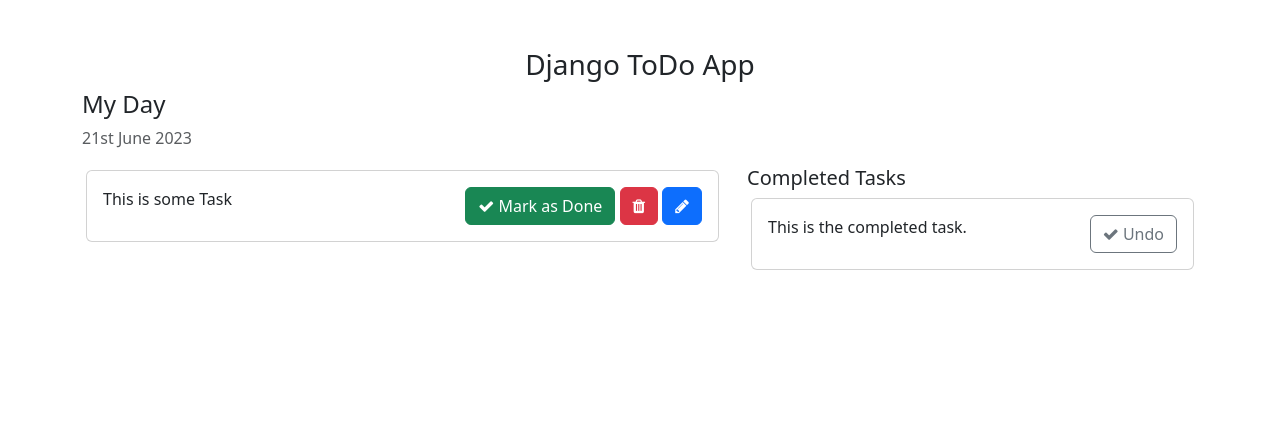
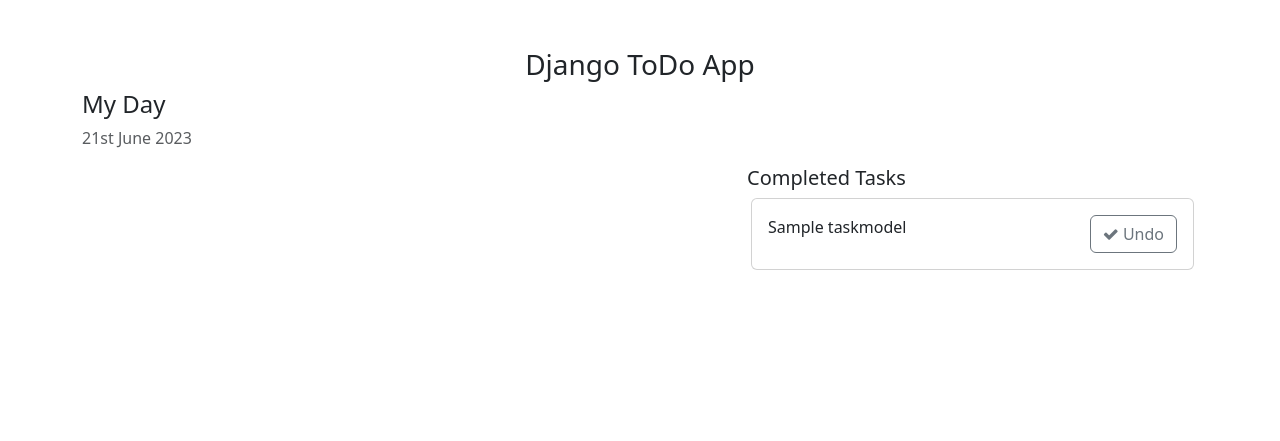
Before and after one commit to rivka-levit/todo-list, a Django app: page /today/ in a window 1280 px wide. Shown: the top 441 px of the page. Run offline with Django 4.2, Linux system fonts and the light colour scheme; tables that the repository leaves empty hold one stand-in row (values such as "Sample post").

Commit message:
mark done view

```diff
--- a/today/templates/today/today.html
+++ b/today/templates/today/today.html
@@ -8,29 +8,35 @@
         <p class="text-muted">{% now "jS F Y" %}</p>
         <div class="col-md-7 col-lg-7" style="height: 450px; overflow: scroll;">
             <!-- List of all the tasks for the day -->
+            {% for task in tasks %}
             <div class="card m-1">
                 <div class="card-body">
-                    This is some Task
+                    {{ task.name }}
                     <span style="position: relative; float: right;">
-                        <a class="btn btn-success"><i class="fa fa-check"></i> Mark as Done</a>
+                        <a class="btn btn-success" href="{% url 'today:done' task.id %}"><i class="fa fa-check"></i> Mark as Done</a>
                         <a class="btn btn-danger"><i class="fa fa-trash"></i></a>
                         <a class="btn btn-primary"><i class="fa fa-pencil"></i></a>
                     </span>
                 </div>
             </div>
+            {% endfor %}
 
         </div>
         <div class="col-md-5 col-lg-5">
             <h5>Completed Tasks</h5>
             <!-- List of all the tasks that have completed -->
+            {% for done_task in completed %}
             <div class="card m-1">
                 <div class="card-body">
-                    This is the completed task.
+                    {{ done_task.name }}
                     <span style="position: relative; float: right;">
-                        <a class="btn btn-outline-secondary" href="{% url 'today:undo' %}"><i class="fa fa-check"></i> Undo </a>
+                        <a class="btn btn-outline-secondary" href="{% url 'today:undo' done_task.id %}">
+                            <i class="fa fa-check"></i> Undo
+                        </a>
                     </span>
                 </div>
             </div>
+            {% endfor %}
         </div>
     </div>
     <div class="row">
--- a/today/urls.py
+++ b/today/urls.py
@@ -1,9 +1,10 @@
 from django.urls import path
-from .views import TodayView, undo_task
+from .views import TodayView, undo_task, mark_done
 
 app_name = 'today'
 
 urlpatterns = [
     path('', TodayView.as_view(), name='today_tasks'),
-    path('undo/', undo_task, name='undo'),
+    path('done/<int:task_id>/', mark_done, name='done'),
+    path('undo/<int:task_id>/', undo_task, name='undo'),
 ]
--- a/today/views.py
+++ b/today/views.py
@@ -1,12 +1,26 @@
 from django.shortcuts import render, redirect
 from django.views.generic import View
+from .models import TaskModel
 
 
 class TodayView(View):
     def get(self, request):
-        return render(request, 'today/today.html', {'title': 'TODO LIST - Today'})
+        tasks = TaskModel.objects.filter(is_done=False)
+        completed = TaskModel.objects.filter(is_done=True)
+        return render(request, 'today/today.html', {
+            'title': 'TODO LIST - Today',
+            'tasks': tasks,
+            'completed': completed
+        })
 
 
-def undo_task(request):
+def mark_done(request, task_id):
+    task = TaskModel.objects.get(pk=task_id)
+    task.is_done = True
+    task.save()
+    return redirect(request.META['HTTP_REFERER'])
+
+
+def undo_task(request, task_id):
     print('undo')
     return redirect('today:today_tasks')
```
